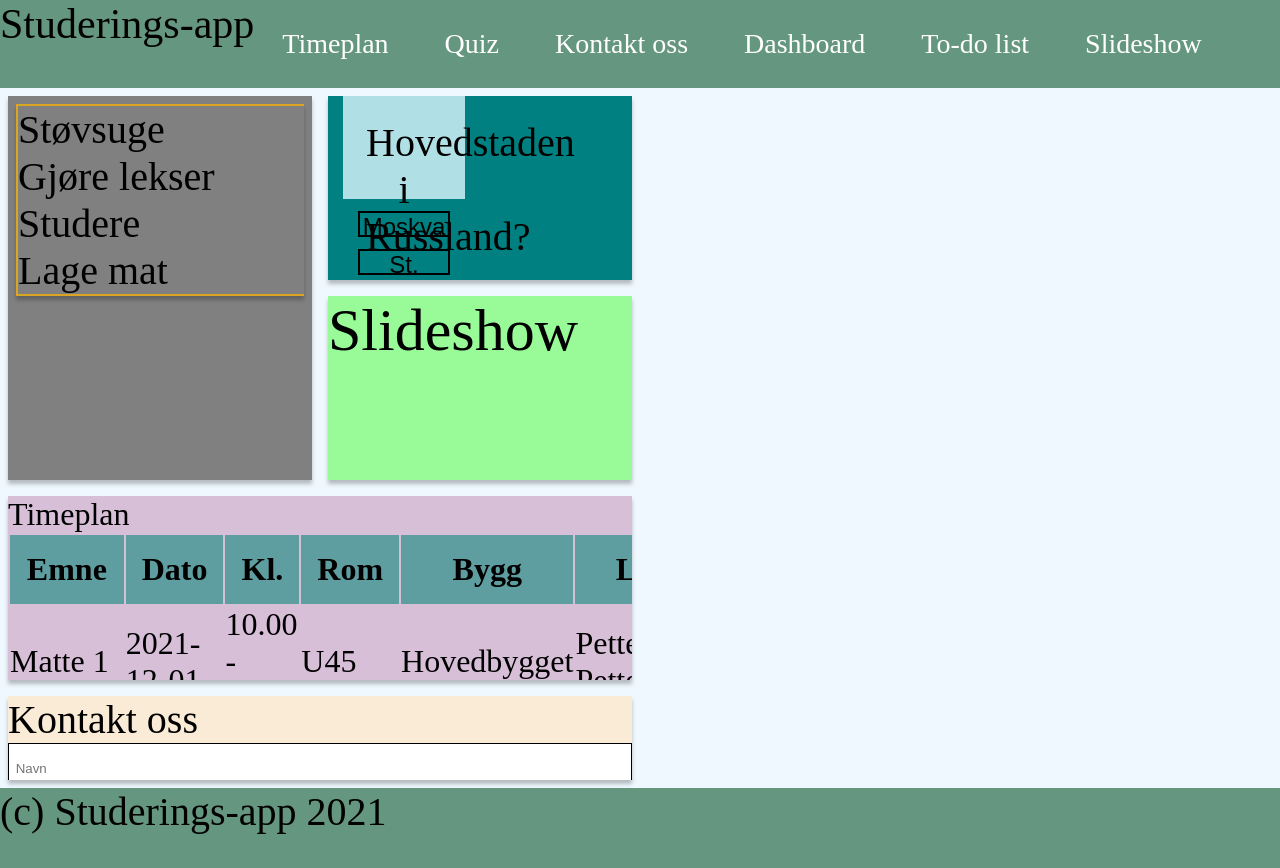
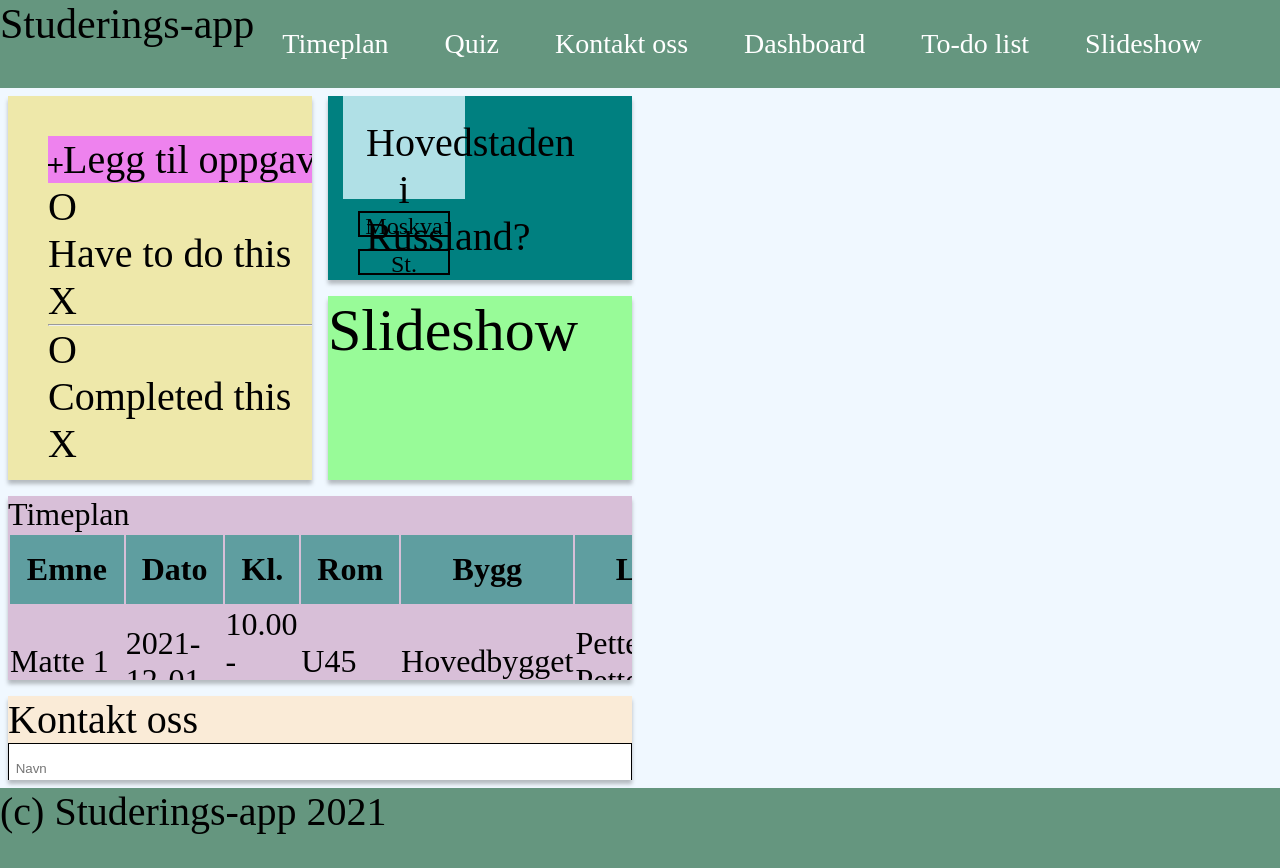
Before and after one commit to reiv003/Tema_4, a Vue app: page / in a window 1280 px wide. Built offline with nearby package versions, Linux system fonts and the light colour scheme.

Commit message:
Added what i did in class to ToDoList,

```diff
--- a/src/components/QuizApp.vue
+++ b/src/components/QuizApp.vue
@@ -54,7 +54,7 @@ export default {
     previousQuestion() {
       this.index =
         this.index === 0 ? this.questions.length - 1 : this.index - 1;
-      //this.index === this.questions.slice(0, 2);  // Tried making a method that does not loop the array, but stops it after the last object
+      //this.index === this.questions.slice(0, 2);  // Tried making a method that does not loop the array, but stops it after the last object@
     },
 
     nextQuestion() {
--- a/src/components/TodoList.vue
+++ b/src/components/TodoList.vue
@@ -1,21 +1,90 @@
 <template>
-  <section class="dashboard-components">
-    <ul class="to-do-list">
-      <li>Støvsuge</li>
-      <li>Gjøre lekser</li>
-      <li>Studere</li>
-      <li>Lage mat</li>
-    </ul>
-  </section>
+  <div class="todo-list">
+    <div class="todo-list__add-task">
+      <button class="todo-list__add-task__svg">
+        <svg
+          width="15"
+          height="15"
+          viewBox="0 0 15 15"
+          fill="none"
+          xmlns="http://www.w3.org/2000/svg"
+        >
+          <line
+            x1="7.55945"
+            x2="7.55945"
+            y2="14.5765"
+            stroke="black"
+            stroke-width="2"
+          />
+          <line
+            y1="7.01709"
+            x2="14.5765"
+            y2="7.01709"
+            stroke="black"
+            stroke-width="2"
+          />
+        </svg>
+      </button>
+      <div class="todo-list__add-task__text">Legg til oppgave</div>
+    </div>
+
+    <div class="todo">
+      <button>O</button>
+      <div class="todo__tasks">Have to do this</div>
+      <button>X</button>
+    </div>
+
+    <hr />
+
+    <div class="compleded">
+      <button>O</button>
+      <div class="completed__tasks">Completed this</div>
+      <button>X</button>
+    </div>
+  </div>
 </template>
 
 <script>
-export default {};
+export default {
+  data() {
+    return {
+      todoTasks: [
+        { text: "Støvsuge", done: false },
+        { text: "Gjøre lekser", done: false },
+      ],
+
+      completedTasks: [
+        { text: "Gå tur", done: true },
+        { text: "Handle", done: true },
+      ],
+    };
+  },
+};
 </script>
 
 <style>
-.to-do-list {
+.todo-list {
+  display: flex;
+  flex-direction: column;
   width: 40vw;
-  border: 2px solid goldenrod;
+  height: 80vw;
+  padding: 1em;
+  background: palegoldenrod;
+}
+
+.todo-list__add-task {
+  background: violet;
+  display: flex;
+  flex-direction: row;
+}
+
+.todo-list__add-task__text {
+  pointer-events: none;
+}
+
+button {
+  background: none;
+  border: none;
+  font: inherit;
 }
 </style>
```
